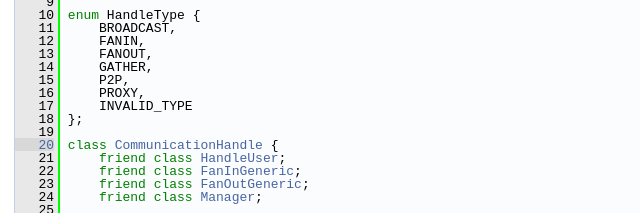
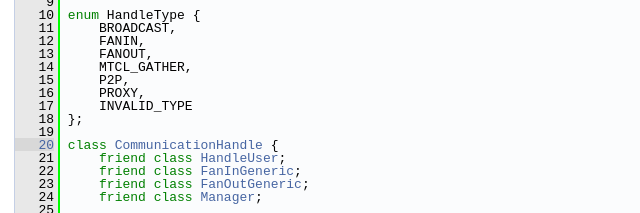
Before and after one commit to ParaGroup/MTCL, a plain HTML site: page handle_8hpp_source.html in a window 1280 px wide. Shown: the part 303-516 px from the top of the page, 0-640 px from the left. Drawn offline with Linux system fonts and the light colour scheme.

Commit message:
Deploying to gh-pages from @ ParaGroup/MTCL@03d76d188158865bc150362ddbdd58183b3a9819 🚀

```diff
--- a/handle_8hpp_source.html
+++ b/handle_8hpp_source.html
@@ -82,7 +82,7 @@ $(function() {
 <div class="line"><a name="l00011"></a><span class="lineno">   11</span>&#160;    BROADCAST,</div>
 <div class="line"><a name="l00012"></a><span class="lineno">   12</span>&#160;    FANIN,</div>
 <div class="line"><a name="l00013"></a><span class="lineno">   13</span>&#160;    FANOUT,</div>
-<div class="line"><a name="l00014"></a><span class="lineno">   14</span>&#160;    GATHER,</div>
+<div class="line"><a name="l00014"></a><span class="lineno">   14</span>&#160;    MTCL_GATHER,</div>
 <div class="line"><a name="l00015"></a><span class="lineno">   15</span>&#160;    P2P,</div>
 <div class="line"><a name="l00016"></a><span class="lineno">   16</span>&#160;    PROXY,</div>
 <div class="line"><a name="l00017"></a><span class="lineno">   17</span>&#160;    INVALID_TYPE</div>
```
